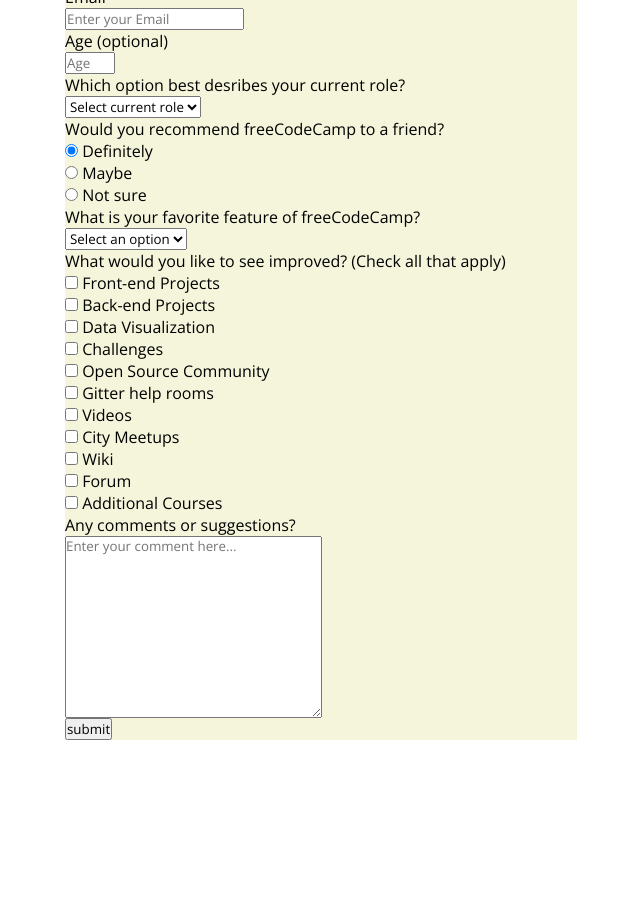
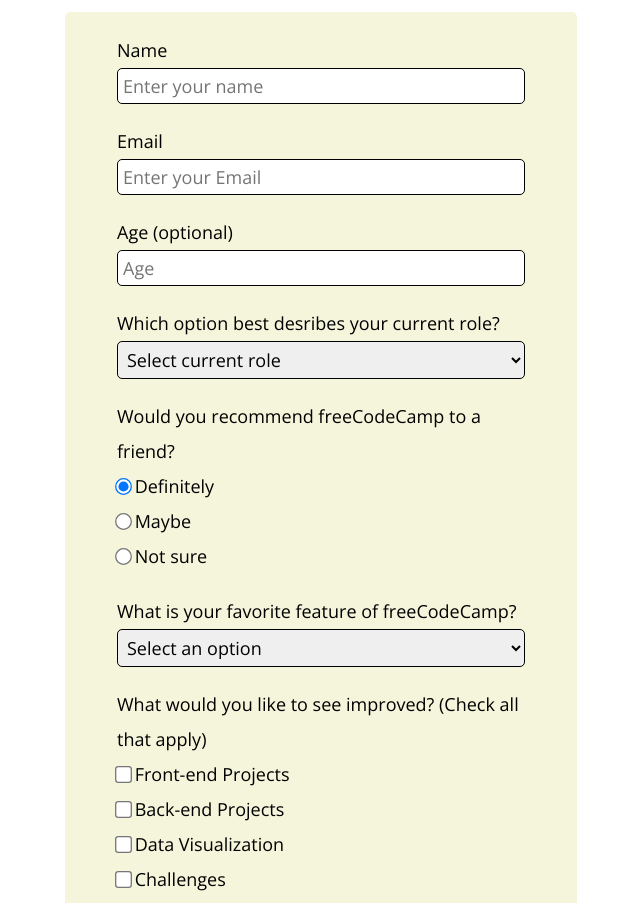
Before and after one commit to sczh0509/Survey_Form, a plain HTML site: page index.html in a window 1280 px wide. Shown: the part 123-1026 px from the top of the page, without its empty margins (319-959 px from the left). Before the commit the page ends 863 px from the top, so only its background shows below. Drawn offline with nearby package versions, Linux system fonts and the light colour scheme.

Commit message:
complete styling of elements layout

```diff
--- a/index.html
+++ b/index.html
@@ -11,7 +11,7 @@
 <body>
     <div class="header">
         <h1 id="title">freeCodeCamp Survey Form</h1>
-        <p>Thank you for taking the time to help us improve the platform</p>
+        <p id="description">Thank you for taking the time to help us improve the platform</p>
     </div>
 
     <form id="survey-form" action="#">
@@ -101,7 +101,7 @@
         <textarea name="comments-suggestions" id="comments" cols="30" rows="10" placeholder="Enter your comment here..." spellcheck=""></textarea>
         </div>
         <div class="submit">
-            <input type="submit" value="submit" id="submit">
+            <input type="submit" value="Submit" id="submit">
         </div>
     </form>
 </body>
--- a/styles/style.css
+++ b/styles/style.css
@@ -9,6 +9,12 @@
     flex-direction: column;
     align-items: center;
     justify-content: center;
+    margin-top: 30px;
+    margin-bottom: 15px;
+    line-height: 45px;
+}
+#description {
+    font-style: ;
 }
 #survey-form {
     display: flex;
@@ -16,9 +22,45 @@
     width: 40vw;
     margin: auto;
     background-color: beige;
+    border: 1px solid beige;
+    border-radius: 5px;
 }
 .name, .email, .age, .role, .recommend, .feature, .improve, .comments, .submit{
     display: flex;
     flex-direction: column;
-    align-items: flex-start;
+    width: 80%;
+    margin: auto;
+    margin-top: 20px;
+    font-size: 18px;
+    line-height: 35px;
 }
+#name, #email, #number, #dropdown, #feature{
+    border: 1px solid black;
+    border-radius: 5px;
+    height: auto;
+    padding: 5px;
+    font-size: 18px;
+}
+input[type="radio"], input[type="checkbox"] {
+    transform: scale(1.3);
+}
+#comments {
+    font-size: 18px;
+    padding: 5px;
+    height: 150px;
+    max-width: 100%;
+    min-width: 100%;
+}
+.submit {
+    margin-bottom: 40px;
+}
+#submit {
+    width: 100%;
+    height: 40px;
+    background-color: burlywood;
+    border: 1px solid burlywood;
+    border-radius: 5px;
+    color: white;
+    font-weight: 700;
+    font-size: 16px;
+}
```
